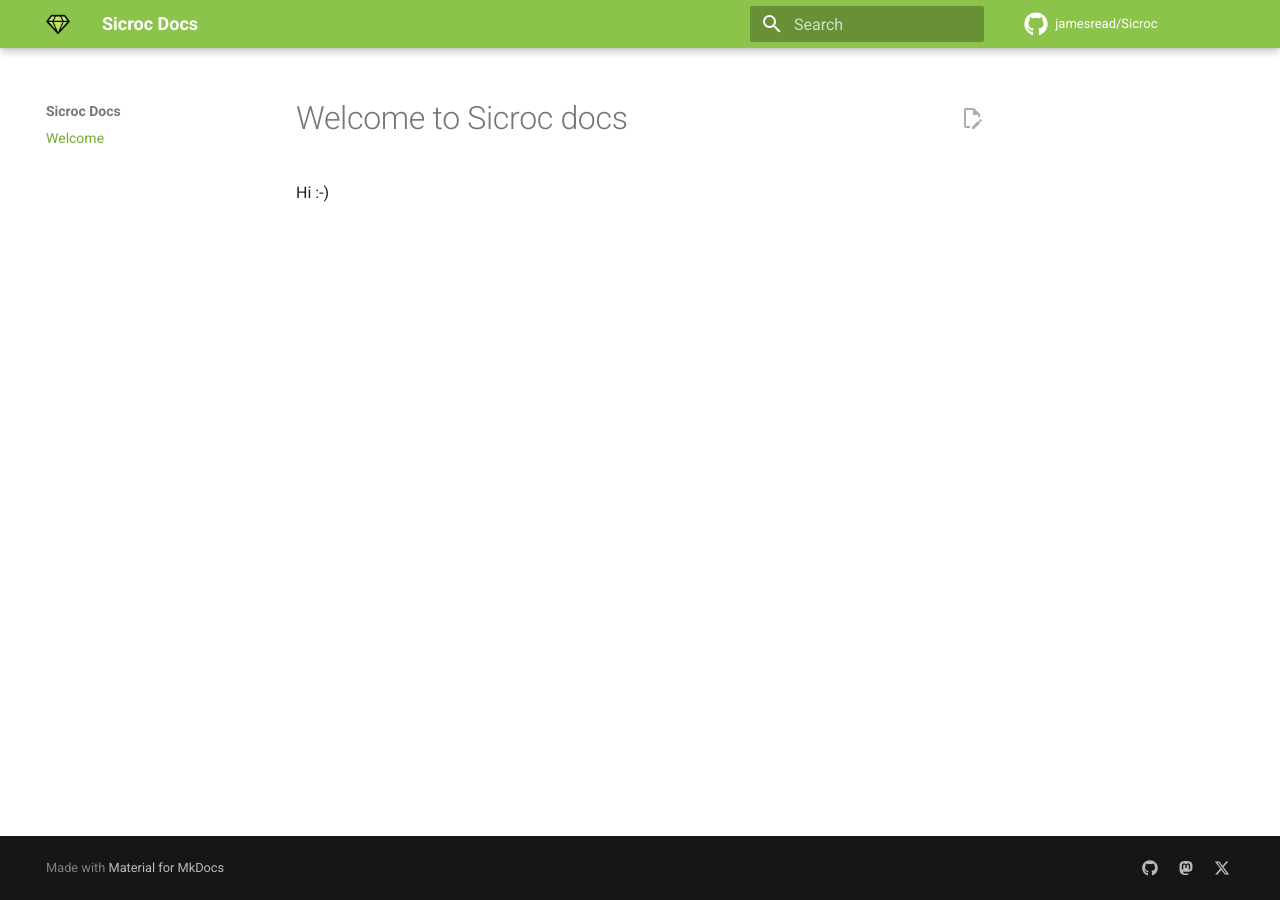
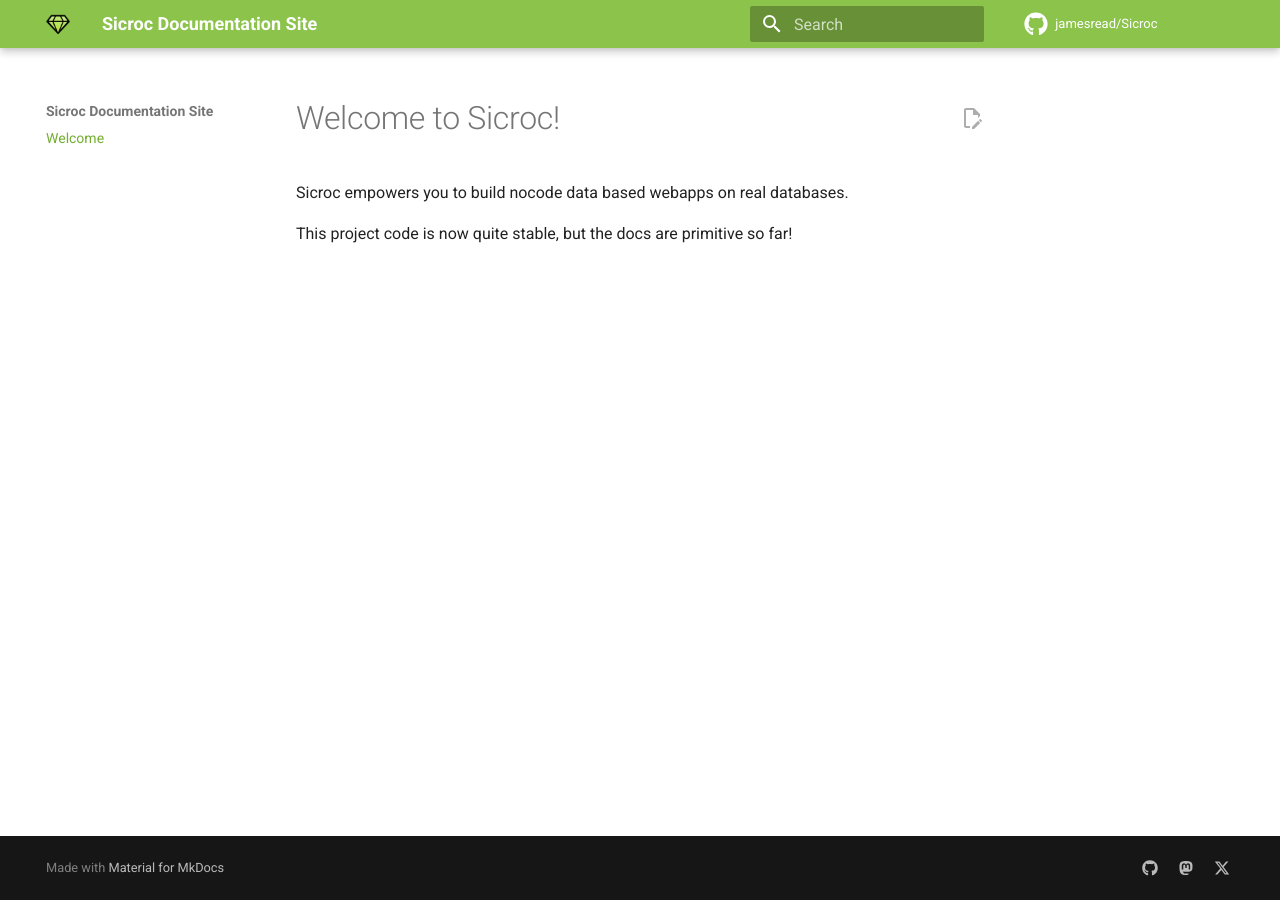
Before and after one commit to jamesread/Sicroc, an MkDocs documentation site: the page built from docs/index.md, in a window 1280 px wide. Built offline with MkDocs 1.6.1 and Material for MkDocs 9.7.7, drawn with Linux system fonts in a browser that asks for light colours; comment, search, counter and statistics services are not loaded.

Commit message:
docs metadata for open graph

```diff
--- a/docs/index.md
+++ b/docs/index.md
@@ -1,3 +1,5 @@
-# Welcome to Sicroc docs
+# Welcome to Sicroc!
 
-Hi :-)
+Sicroc empowers you to build nocode data based webapps on real databases.
+
+This project code is now quite stable, but the docs are primitive so far!
--- a/mkdocs.yml
+++ b/mkdocs.yml
@@ -1,7 +1,7 @@
 ---
 site_url: https://jamesread.github.io/Sicroc/
-site_name: Sicroc Docs
-site_description: Documentation for Sicroc.
+site_name: Sicroc Documentation Site
+site_description: Build nocode data based webapps on real databases.
 repo_url: https://github.com/jamesread/Sicroc
 repo_name: jamesread/Sicroc
 edit_uri: edit/main/docs
```
